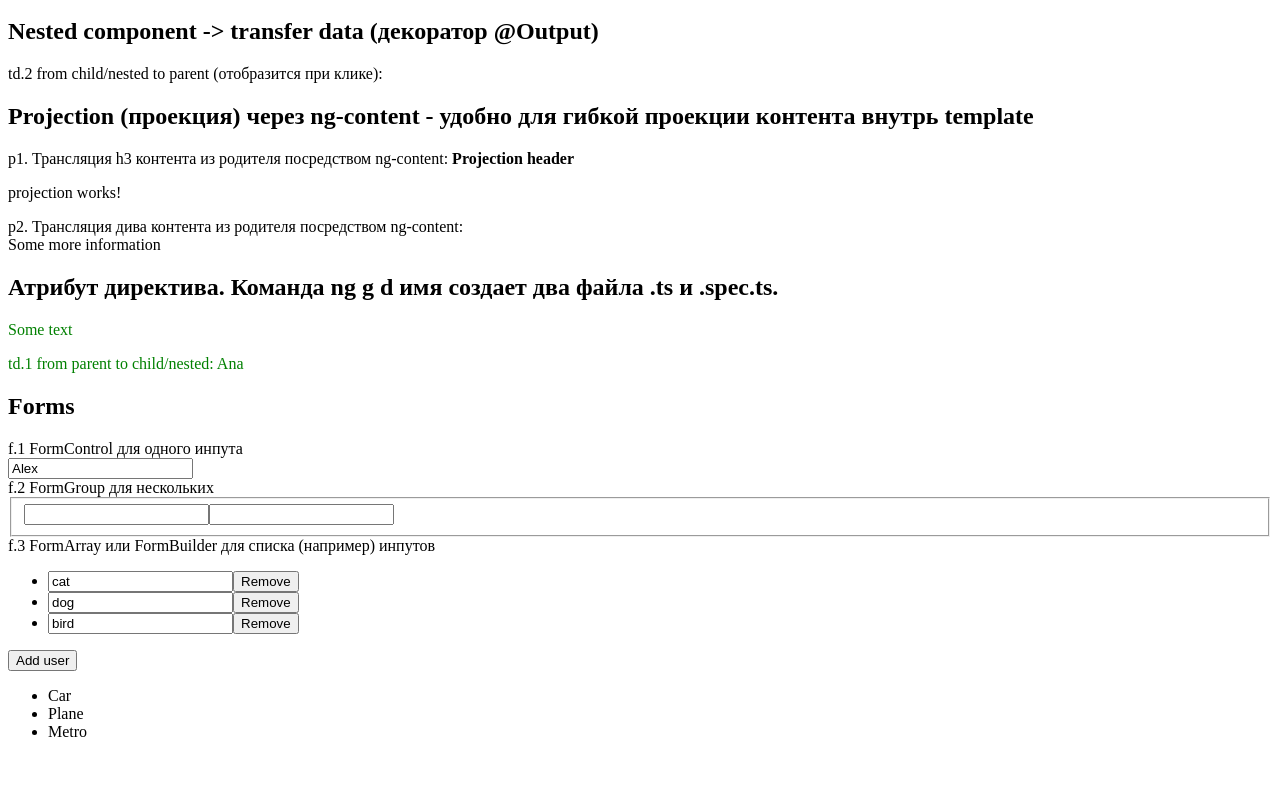
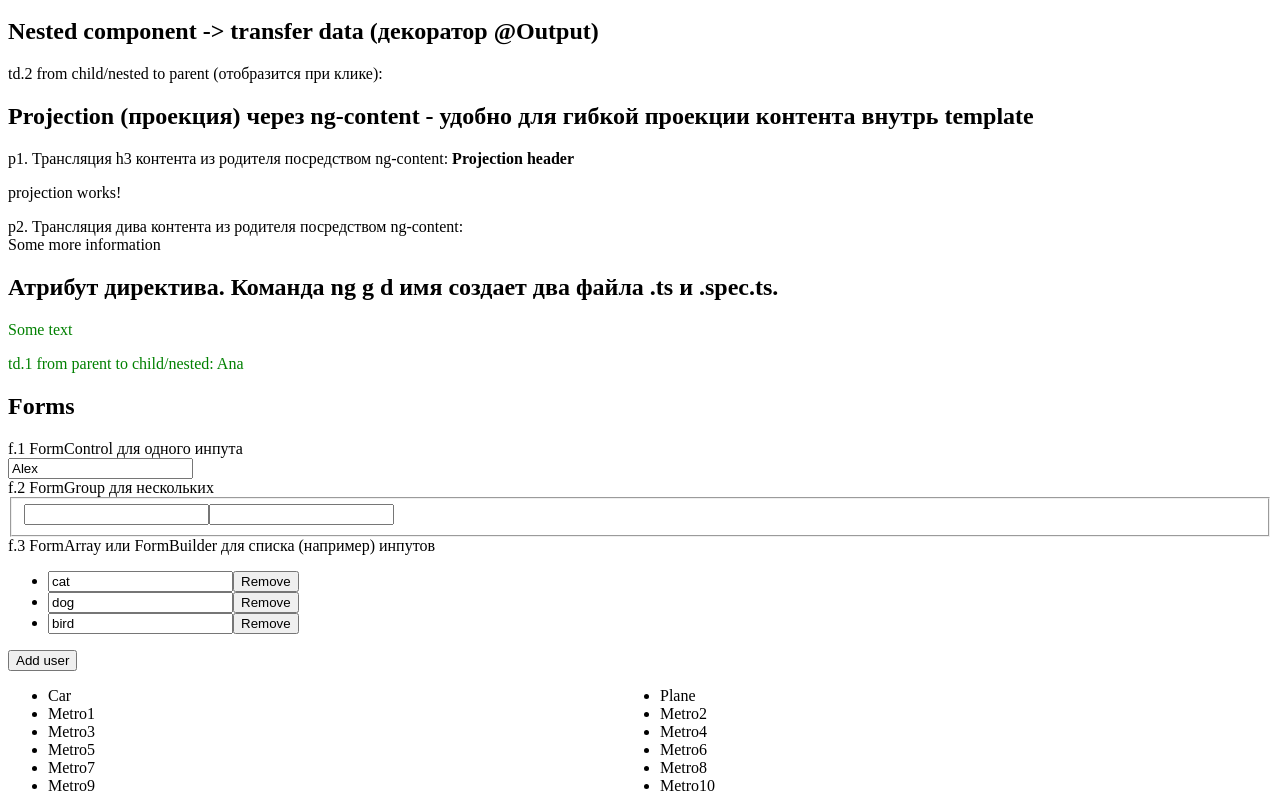
Before and after one commit to aam-fd/angular-screencasts, an Angular app: page / in a window 1280 px wide. Shown: the part 933-1728 px from the top of the page. Before the commit the page ends 1690 px from the top, so only its background shows below. Built offline with nearby package versions, Linux system fonts and the light colour scheme.

Commit message:
some fixes

```diff
--- a/src/app/app.component.css
+++ b/src/app/app.component.css
@@ -0,0 +1,4 @@
+.item {
+  float: left;
+  width: 50%;
+}
--- a/src/app/app.component.html
+++ b/src/app/app.component.html
@@ -80,8 +80,8 @@ f.3 FormArray или FormBuilder для списка (например) инпу
   <button (click)="addUserControl()">Add user</button>
 </form>
 
-<ul>
-  <li *ngFor="let policy of policies">{{ policy.name }}</li>
+<ul >
+  <li class="item" *ngFor="let policy of policies">{{ policy.name }}</li>
 </ul>
 
 <router-outlet></router-outlet>
--- a/src/app/app.component.ts
+++ b/src/app/app.component.ts
@@ -17,8 +17,6 @@ export class AppComponent implements OnInit, OnDestroy {
 
   // ui data
   public policies: Policy[] = [];
-
-
 
   public myColor: String = 'green';
   public selectedUser;
--- a/src/environments/environment.ts
+++ b/src/environments/environment.ts
@@ -3,8 +3,7 @@
 // The list of file replacements can be found in `angular.json`.
 
 export const environment = {
-  production: false,
-  dataUrl: 'policies.json'
+  production: false
 };
 
 /*
--- a/src/policies.json
+++ b/src/policies.json
@@ -8,7 +8,43 @@
     "sum": 630000
   },
   {
-    "name": "Metro",
+    "name": "Metro1",
+    "sum": 35430000
+  },
+  {
+    "name": "Metro2",
+    "sum": 35430000
+  },
+  {
+    "name": "Metro3",
+    "sum": 35430000
+  },
+  {
+    "name": "Metro4",
+    "sum": 35430000
+  },
+  {
+    "name": "Metro5",
+    "sum": 35430000
+  },
+  {
+    "name": "Metro6",
+    "sum": 35430000
+  },
+  {
+    "name": "Metro7",
+    "sum": 35430000
+  },
+  {
+    "name": "Metro8",
+    "sum": 35430000
+  },
+  {
+    "name": "Metro9",
+    "sum": 35430000
+  },
+  {
+    "name": "Metro10",
     "sum": 35430000
   }
 ]
```
Also changed, not shown: src/app/common/mock-data/policies.json (deleted, +0 -14 lines), src/app/store/effects/policies.effects.ts (+11 -11 lines).
